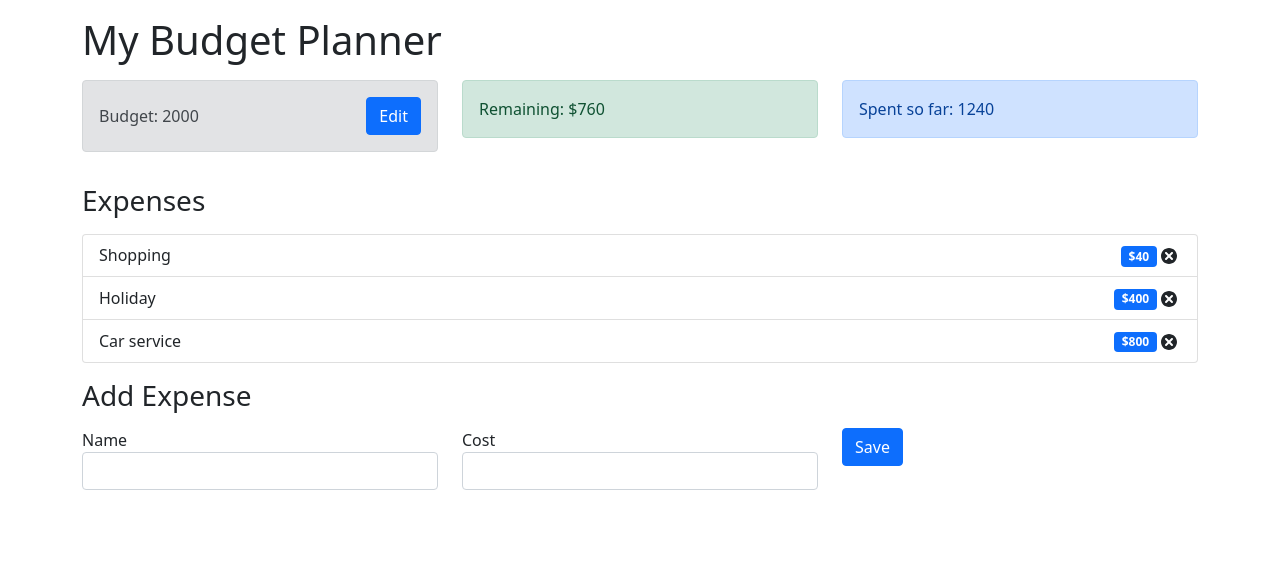
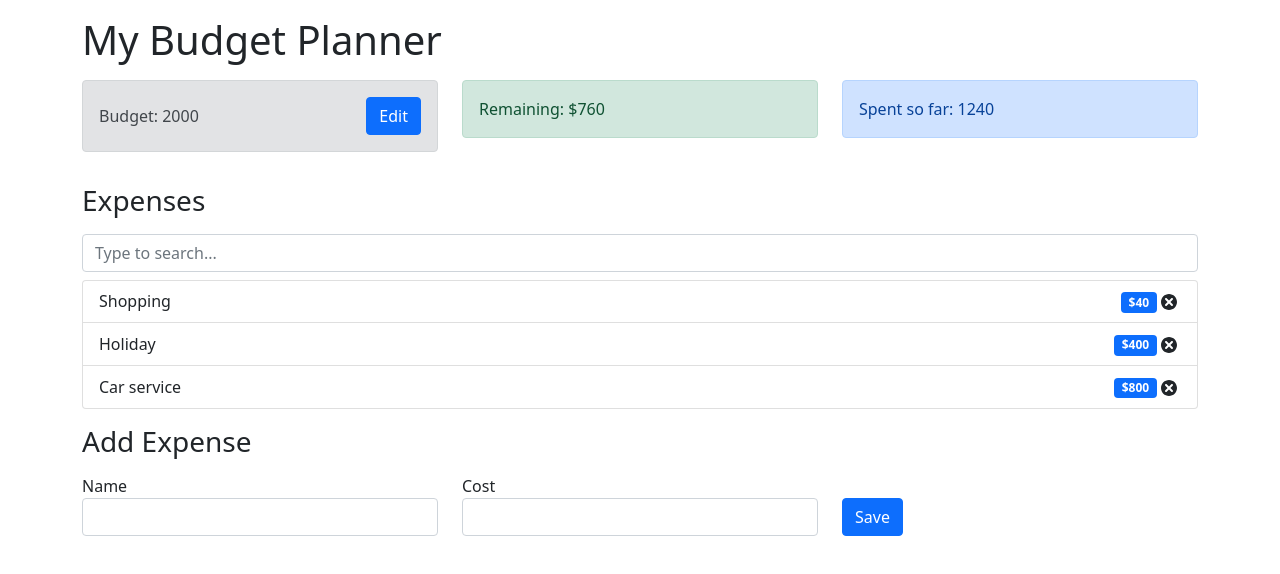
Before and after one commit to Oliverhf/budget-tracker, a React (Create React App) app: page / in a window 1280 px wide. Shown: the top 574 px of the page. Built offline with nearby package versions, Linux system fonts and the light colour scheme.

Commit message:
feat: Feat ExpenseList search input

```diff
--- a/src/components/AddExpenseForm.js
+++ b/src/components/AddExpenseForm.js
@@ -49,7 +49,7 @@
             onChange={(e) => setCost(e.target.value)}
           />
         </div>
-        <div className="col-sm">
+        <div className="col-sm d-flex align-items-end">
           <button type="submit" className="btn btn-primary">
             Save
           </button>
--- a/src/components/ExpenseList.js
+++ b/src/components/ExpenseList.js
@@ -1,4 +1,4 @@
-import React, {useContext} from 'react'
+import React, {useContext, useState, useEffect} from 'react'
 import ExpenseItem from './ExpenseItem'
 import { AppContext } from '../context/AppContext'
 
@@ -6,10 +6,29 @@
 
     const {expenses} = useContext(AppContext)
 
+    const [filteredExpenses, setfilteredExpenses] = useState(expenses || [])
+
+    const handleChange = e => {
+      const searchResults = expenses.filter((filteredExpense) =>
+        filteredExpense.name.toLowerCase().includes(e.target.value.toLowerCase())
+      )
+      setfilteredExpenses(searchResults)
+    }
+
+    useEffect(() => {
+        setfilteredExpenses(expenses)
+    },[expenses])
 
   return (
+    <>
+        <input
+          type='text'
+          className='form-control mb-2 mr-sm-2'
+          placeholder='Type to search...'
+          onChange={handleChange}
+        />
         <ul className='list-group'>
-        {expenses.map((expense) => (
+          {filteredExpenses.map((expense) => (
               <ExpenseItem
                   key={expense.id}
                   id={expense.id}
@@ -18,6 +37,8 @@
               />
           ))}
         </ul>
+    </>
+
   )
 }
 
```
Lines whose indentation alone changed are shown as unchanged.
